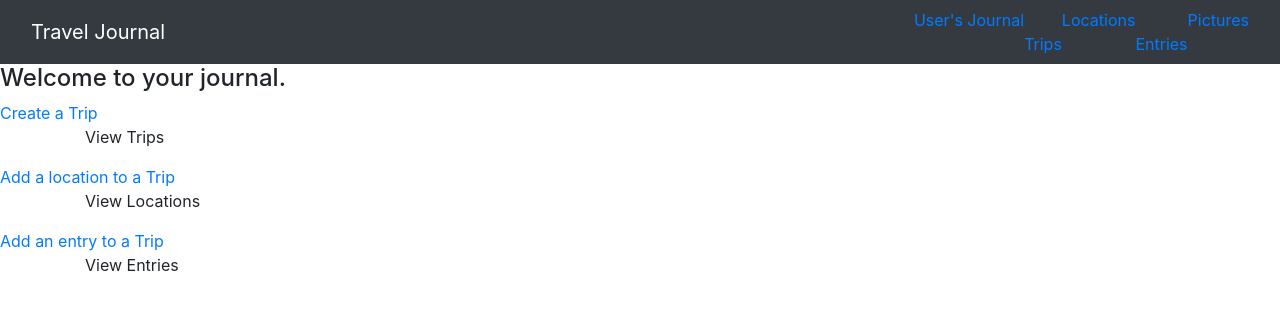
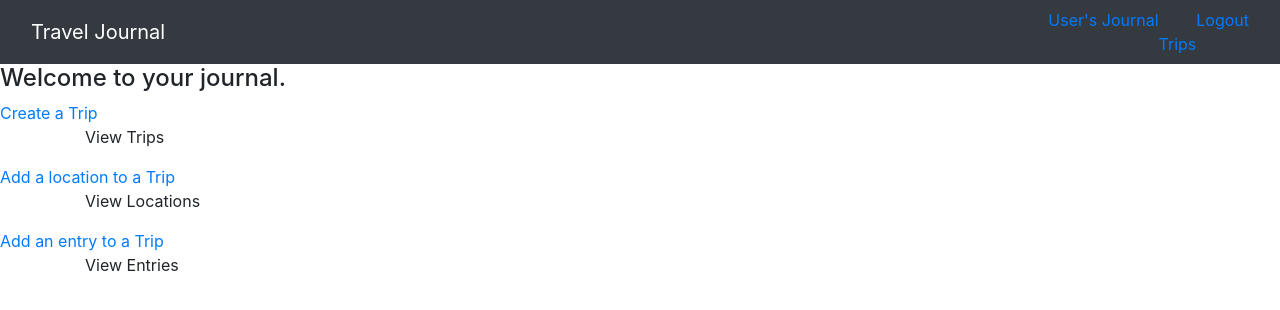
Before and after one commit to lavaniab/Hackbright-Project, a Flask app: page /user_journal/1 in a window 1280 px wide. Shown: the top 310 px of the page. Run offline with Flask 2, Linux system fonts and the light colour scheme; the visitor is signed in with stand-in values (Sample User, id 1); data that the repository does not hold is empty; parts of the project's set-up code (start-up, migrations or seed data) failed here and were passed over; some libraries are stand-ins or nearby versions.

Commit message:
working on routing nav bar links

```diff
--- a/server.py
+++ b/server.py
@@ -152,7 +152,7 @@ def get_trip(trip_id):
 			name = trip.trip_name
 			trips.append(name)
 
-		return render_template("trips.html",
+		return render_template("trip.html",
 							trip=trip,
 							name=name,
 							description=description,
@@ -284,10 +284,12 @@ def get_entry(entry_id):
 
 # 	return render_template("pictures.html")
 
-# @app.route("/sandbox/<int:trip_id>")
-# def sandbox(trip_id):
-# 	entry = Entry.query.filter_by(trip_id=trip_id).first()
-# 	return(f"{entry.entry}")
+@app.route("/all_trips/<int:user_id>")
+def sandbox(user_id):
+
+	trips = Trip.query.filter_by(user_id=user_id)
+
+	return(f"trips.trip_id")
 
 if __name__ == '__main__':
 
--- a/templates/base.html
+++ b/templates/base.html
@@ -25,13 +25,13 @@
       <ul class="nav navbar-nav">
         <li class="active"><a href="/user_journal/{{user_id}}">User's Journal</a></li>
         <br>
-        <li><br><a href="#">Trips</a></li>
+        <li><br><a href="/all_trips/{{user_id}}">Trips</a></li>
         <br>
-        <li><a href="#">Locations</a></li>
+        <li><a href="/logout">Logout</a></li>
         <br>
-        <li><br><a href="#">Entries</a></li>
+<!--         <li><br><a href="#">Entries</a></li>
         <br>
-        <li><a href="#">Pictures</a></li>
+        <li><a href="#">Pictures</a></li> -->
       </ul>
       {% endif %}
     </div>
```
